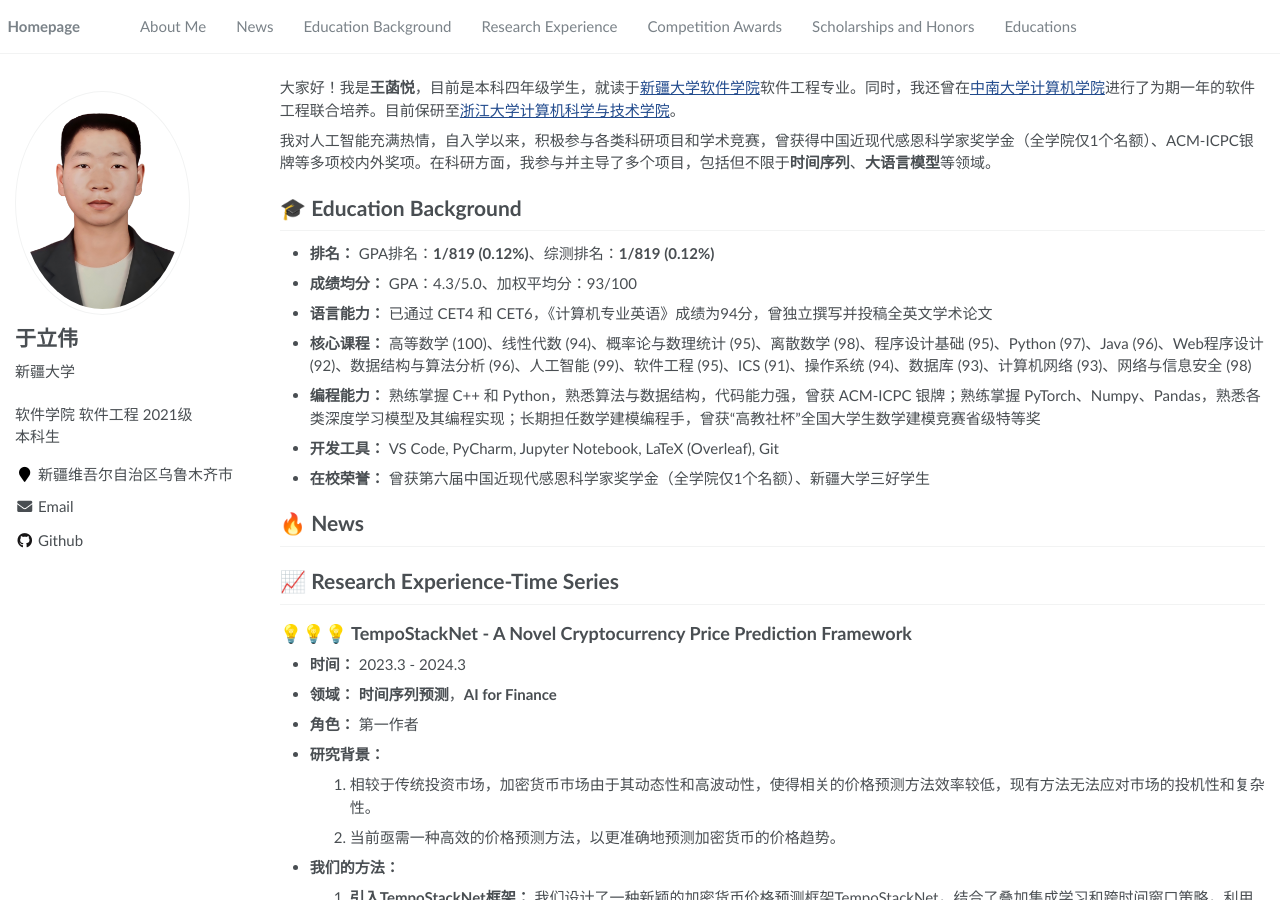
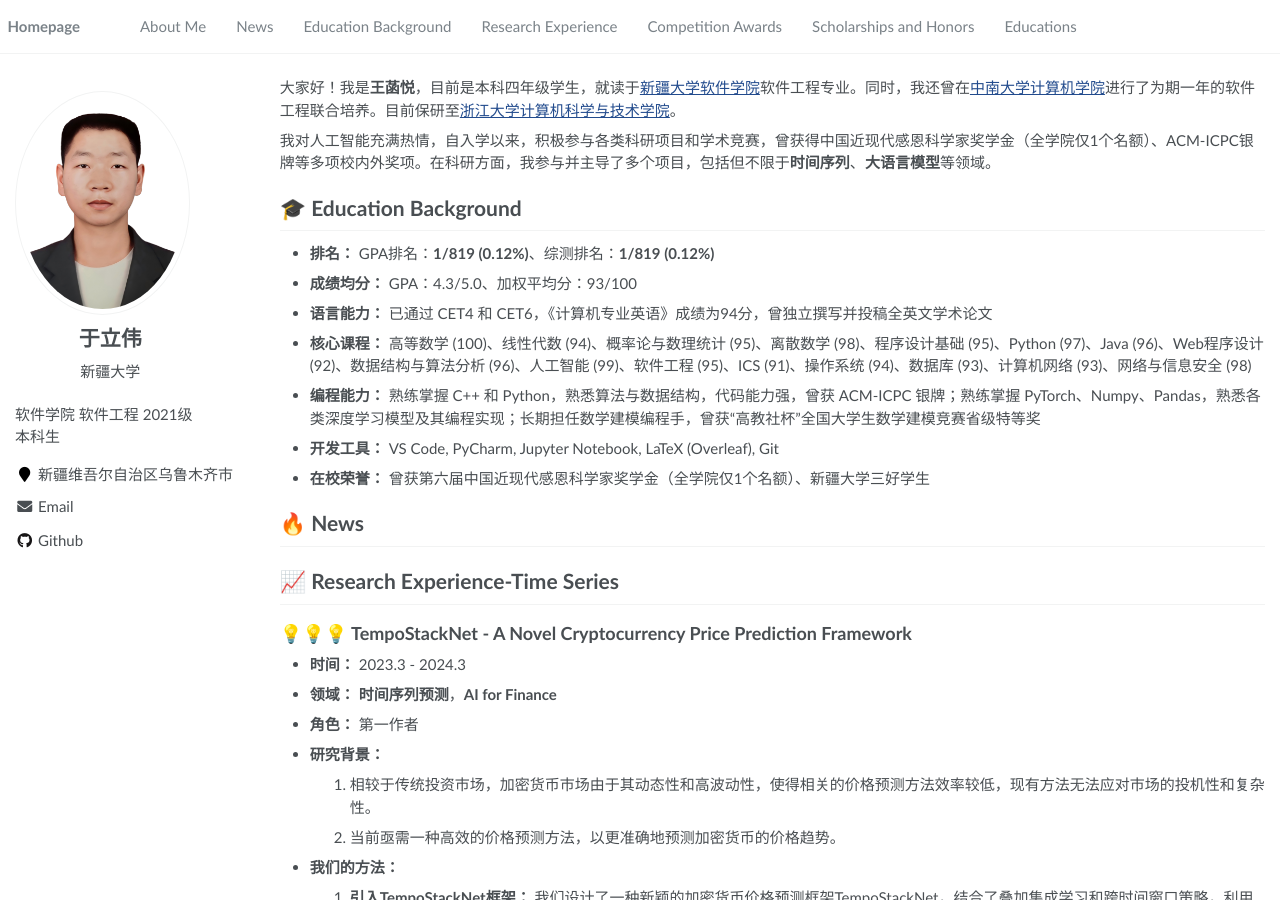
Before and after one commit to weiliyv/weiliyv.github.io, a Jekyll site: the page built from _pages/about.md, in a window 1280 px wide and 900 px high. Built offline with Jekyll 4.4.1, drawn with Linux system fonts in a browser that asks for light colours.

Commit message:
Update author-profile.html

```diff
--- a/_includes/author-profile.html
+++ b/_includes/author-profile.html
@@ -9,7 +9,7 @@
     <img src="{{ author.avatar }}" class="author__avatar" alt="{{ author.name }}">
   </div>
 
-  <div class="author__content" style="align-items: center;">
+  <div class="author__content" style="text-align: center;">
     <h3 class="author__name">{{ author.name }}</h3>
     {% if author.bio %}<p class="author__bio">{{ author.bio }}</p>{% endif %}
   </div>
```
